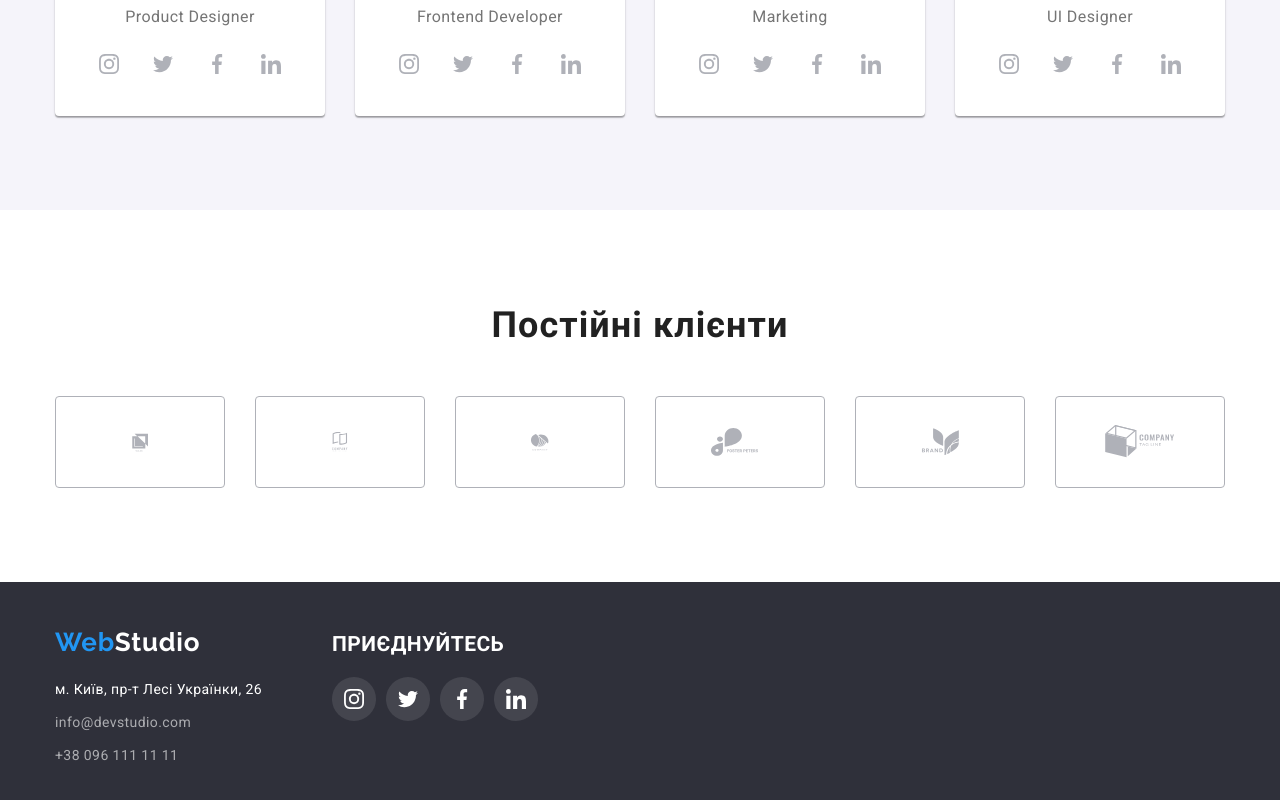
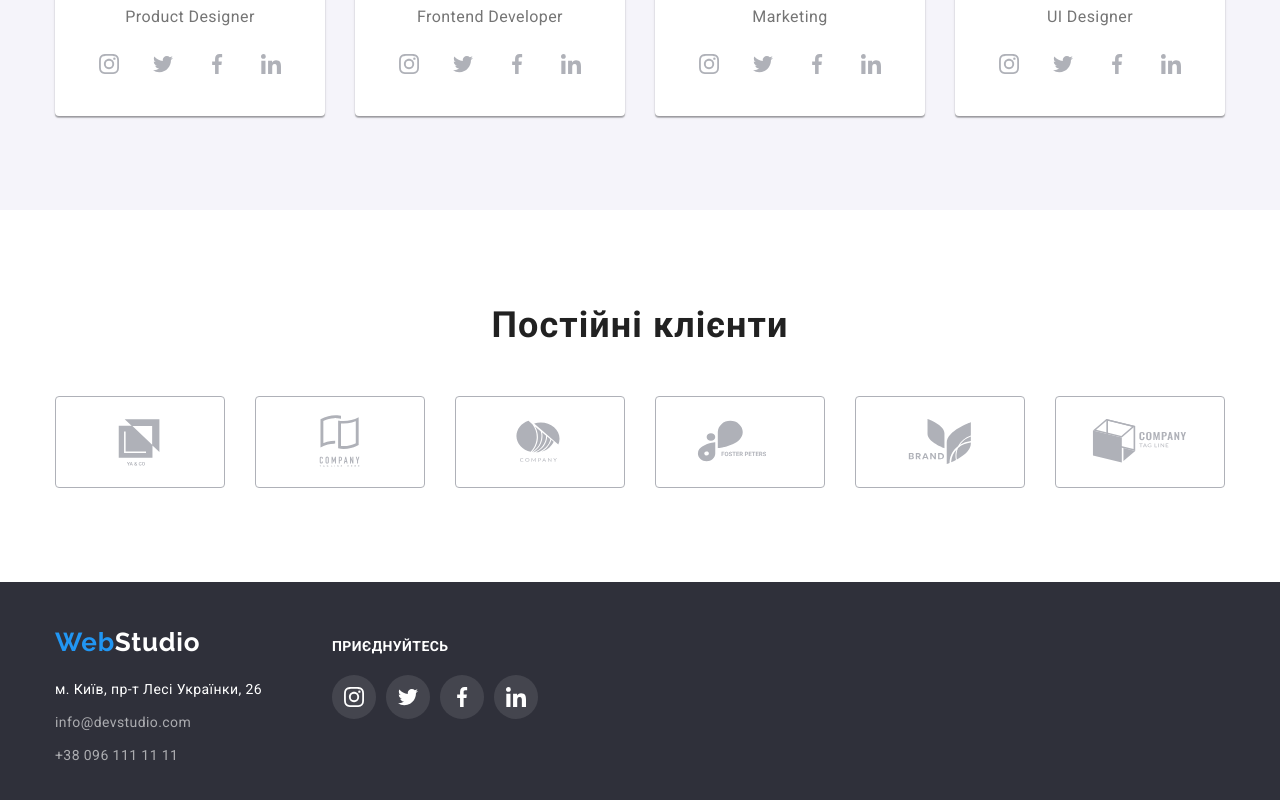
Before and after one commit to cldblz/goit-markup-hw-04, a plain HTML site: page index.html in a window 1280 px wide. Shown: the part 2094-2894 px from the top of the page. Drawn offline with nearby package versions, Linux system fonts and the light colour scheme.

Commit message:
Update index.html

```diff
--- a/index.html
+++ b/index.html
@@ -328,37 +328,37 @@
           <ul class="list clients">
             <li class="item">
               <a href="" class="client-link">
-                <svg class="icon" width="41" height="47">
+                <svg class="icon" width="106" height="60">
                   <use href="./images/icons.svg#icon-logo-1"></use></svg
               ></a>
             </li>
             <li class="item">
               <a href="" class="client-link">
-                <svg class="icon" width="40" height="52">
+                <svg class="icon" width="106" height="60">
                   <use href="./images/icons.svg#icon-logo-2"></use></svg
               ></a>
             </li>
             <li class="item">
               <a href="" class="client-link">
-                <svg class="icon" width="43" height="41">
+                <svg class="icon" width="106" height="60">
                   <use href="./images/icons.svg#icon-logo-3"></use></svg
               ></a>
             </li>
             <li class="item">
               <a href="" class="client-link">
-                <svg class="icon" width="84" height="41">
+                <svg class="icon" width="106" height="60">
                   <use href="./images/icons.svg#icon-logo-4"></use></svg
               ></a>
             </li>
             <li class="item">
               <a href="" class="client-link">
-                <svg class="icon" width="63" height="44">
+                <svg class="icon" width="106" height="60">
                   <use href="./images/icons.svg#icon-logo-5"></use></svg
               ></a>
             </li>
             <li class="item">
               <a href="" class="client-link">
-                <svg class="icon" width="94" height="44">
+                <svg class="icon" width="106" height="60">
                   <use href="./images/icons.svg#icon-logo-6"></use></svg
               ></a>
             </li>
@@ -398,7 +398,7 @@
             </address>
           </div>
           <div class="footer-social">
-            <h2 class="footer-social-title">Приєднуйтесь</h2>
+            <p class="footer-social-title">Приєднуйтесь</p>
             <ul class="list social-links">
               <li class="item">
                 <a href="" class="social-link"
```
